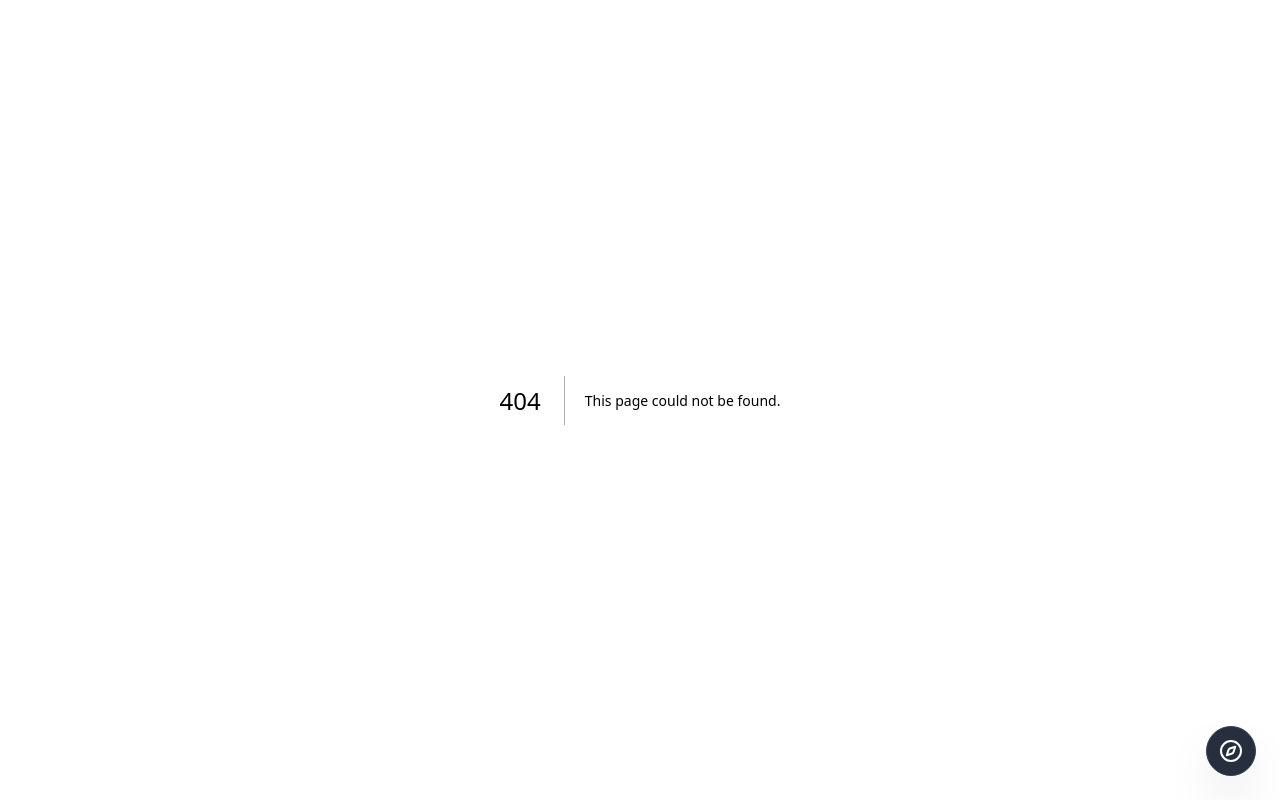
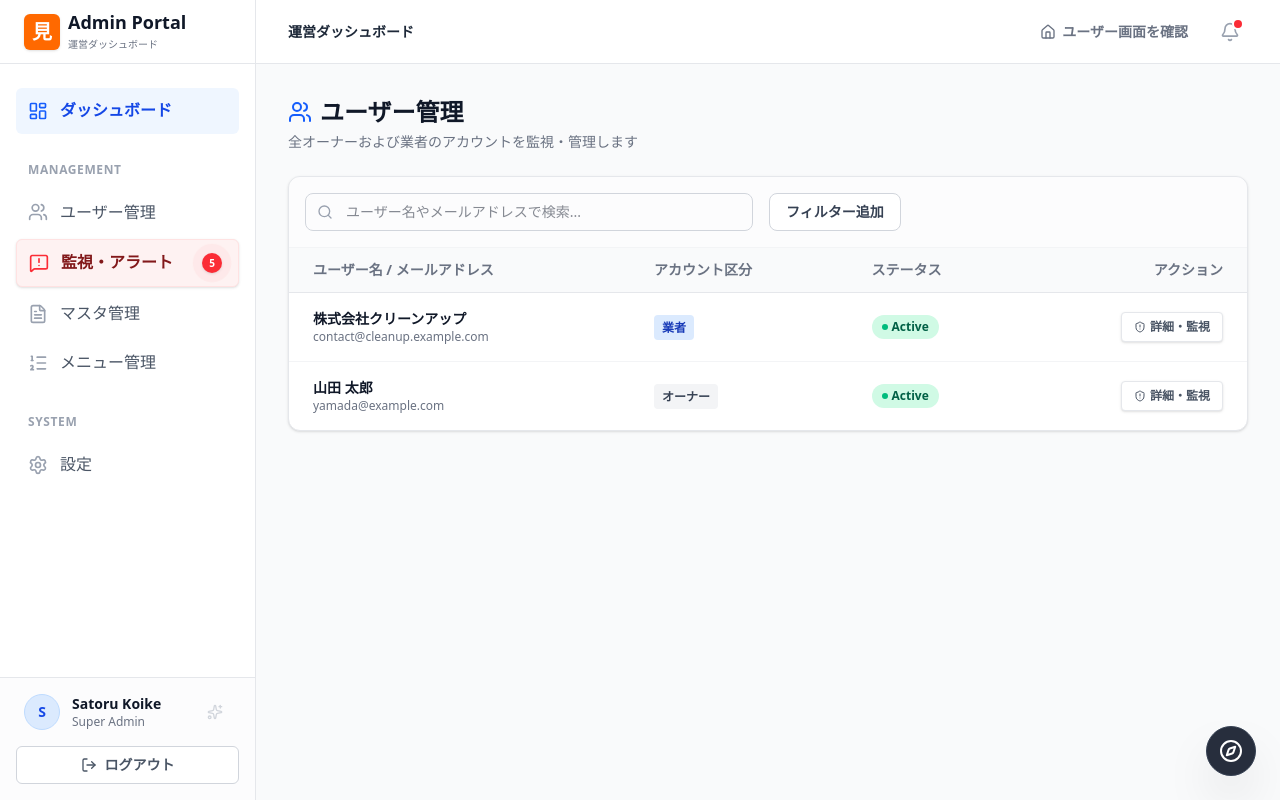
Before and after one commit to satoru-design/mitsukeru-kun, a Next.js app: page /admin/users in a window 1280 px wide. Before the commit this address had no page. Built offline with nearby package versions, Linux system fonts and the light colour scheme.

Commit message:
fix: resolve 404 errors by creating missing list and log index pages

```diff
--- /dev/null
+++ b/src/app/admin/logs/page.tsx
@@ -0,0 +1,39 @@
+import React from 'react';
+import Link from 'next/link';
+import { Activity, ShieldAlert, Heart, MessageSquare } from 'lucide-react';
+
+export default function AdminLogsRootPage() {
+  const logCategories = [
+    { title: 'マッチング＆システム処理', path: '/admin/logs/matching', icon: <Activity className="w-6 h-6 text-blue-500"/>, desc: 'トランザクションやバックエンドの処理ログ' },
+    { title: '不正アクセス・ブラックリスト', path: '/admin/logs/blacklist', icon: <ShieldAlert className="w-6 h-6 text-red-500"/>, desc: 'アクセスブロックやペナルティ実行ログ' },
+    { title: 'お気に入り・保存アクション', path: '/admin/logs/likes', icon: <Heart className="w-6 h-6 text-pink-500"/>, desc: 'ユーザーのブックマーク等のアクティビティ' },
+    { title: 'メッセージ送受信監査', path: '/admin/logs/messages', icon: <MessageSquare className="w-6 h-6 text-emerald-500"/>, desc: 'プラットフォーム内の全チャットメッセージ通信ログ' }
+  ];
+
+  return (
+    <div className="space-y-6 max-w-6xl mx-auto pb-12 animate-in fade-in duration-300">
+      <div className="flex items-center justify-between">
+        <div>
+          <h1 className="text-2xl font-bold text-gray-900 flex items-center gap-2">
+            システム監査ログ
+          </h1>
+          <p className="text-sm text-gray-500 mt-1">システム全体の稼働やユーザーのアクティビティを監視します</p>
+        </div>
+      </div>
+
+      <div className="grid grid-cols-1 md:grid-cols-2 gap-4">
+        {logCategories.map((cat, i) => (
+          <Link key={i} href={cat.path} className="bg-white rounded-xl shadow-sm border border-gray-200 p-6 flex gap-4 hover:border-blue-300 hover:shadow-md transition-all group">
+            <div className="p-3 bg-gray-50 rounded-lg shrink-0 group-hover:scale-110 transition-transform">
+              {cat.icon}
+            </div>
+            <div>
+              <h2 className="text-lg font-bold text-gray-900 mb-1">{cat.title}</h2>
+              <p className="text-sm text-gray-500">{cat.desc}</p>
+            </div>
+          </Link>
+        ))}
+      </div>
+    </div>
+  );
+}
--- /dev/null
+++ b/src/app/admin/users/page.tsx
@@ -0,0 +1,77 @@
+import React from 'react';
+import Link from 'next/link';
+import { Users, Search, MoreVertical, ShieldAlert } from 'lucide-react';
+
+export default function AdminUsersList() {
+  const users = [
+    { id: 1, name: '株式会社クリーンアップ', type: '業者', status: 'Active', email: 'contact@cleanup.example.com' },
+    { id: 2, name: '山田 太郎', type: 'オーナー', status: 'Active', email: 'yamada@example.com' },
+  ];
+
+  return (
+    <div className="space-y-6 max-w-6xl mx-auto pb-12 animate-in fade-in duration-300">
+      <div className="flex items-center justify-between">
+        <div>
+          <h1 className="text-2xl font-bold text-gray-900 flex items-center gap-2">
+            <Users className="w-6 h-6 text-blue-600" /> ユーザー管理
+          </h1>
+          <p className="text-sm text-gray-500 mt-1">全オーナーおよび業者のアカウントを監視・管理します</p>
+        </div>
+      </div>
+
+      <div className="bg-white rounded-xl shadow-sm border border-gray-200 overflow-hidden">
+        <div className="p-4 border-b border-gray-100 flex items-center gap-4 bg-gray-50/50">
+          <div className="relative flex-1 max-w-md">
+            <Search className="absolute left-3 top-1/2 -translate-y-1/2 text-gray-400 w-4 h-4" />
+            <input
+              type="text"
+              placeholder="ユーザー名やメールアドレスで検索..."
+              className="w-full pl-10 pr-4 py-2 border border-gray-300 rounded-lg text-sm focus:ring-2 focus:ring-blue-500 outline-none"
+            />
+          </div>
+          <button className="bg-white border border-gray-300 text-gray-700 px-4 py-2 rounded-lg text-sm font-bold hover:bg-gray-50 hover:shadow-sm transition-all">
+            フィルター追加
+          </button>
+        </div>
+
+        <table className="w-full text-left text-sm whitespace-nowrap">
+          <thead className="bg-gray-50 text-gray-500 border-b border-gray-200">
+            <tr>
+              <th className="px-6 py-3 font-semibold">ユーザー名 / メールアドレス</th>
+              <th className="px-6 py-3 font-semibold">アカウント区分</th>
+              <th className="px-6 py-3 font-semibold">ステータス</th>
+              <th className="px-6 py-3 font-semibold text-right">アクション</th>
+            </tr>
+          </thead>
+          <tbody className="divide-y divide-gray-100">
+            {users.map((user) => (
+              <tr key={user.id} className="hover:bg-gray-50 transition-colors">
+                <td className="px-6 py-4">
+                  <div className="font-semibold text-gray-900">{user.name}</div>
+                  <div className="text-xs text-gray-500">{user.email}</div>
+                </td>
+                <td className="px-6 py-4">
+                  <span className={`px-2 py-1 rounded text-xs font-bold ${
+                    user.type === '業者' ? 'bg-blue-100 text-blue-800' : 'bg-gray-100 text-gray-700'
+                  }`}>
+                    {user.type}
+                  </span>
+                </td>
+                <td className="px-6 py-4">
+                  <span className="inline-flex items-center gap-1 px-2.5 py-1 rounded-full text-xs font-bold bg-emerald-100 text-emerald-800">
+                    <span className="w-1.5 h-1.5 bg-emerald-500 rounded-full"></span> {user.status}
+                  </span>
+                </td>
+                <td className="px-6 py-4 text-right">
+                  <Link href={`/admin/users/${user.id}`} className="bg-white border border-gray-200 hover:border-blue-300 hover:text-blue-600 text-gray-600 px-3 py-1.5 rounded shadow-sm text-xs font-bold transition-all inline-flex items-center gap-1">
+                    <ShieldAlert className="w-3 h-3" /> 詳細・監視
+                  </Link>
+                </td>
+              </tr>
+            ))}
+          </tbody>
+        </table>
+      </div>
+    </div>
+  );
+}
--- /dev/null
+++ b/src/app/vendor/messages/page.tsx
@@ -0,0 +1,24 @@
+import React from 'react';
+import Link from 'next/link';
+import { MessageSquare, ArrowRight } from 'lucide-react';
+
+export default function VendorMessagesPage() {
+  return (
+    <div className="space-y-6 max-w-4xl mx-auto pb-12 animate-in fade-in duration-300 h-full flex flex-col justify-center items-center py-20 text-center">
+      <div className="w-20 h-20 bg-blue-50 text-blue-500 rounded-full flex items-center justify-center mb-6">
+        <MessageSquare className="w-10 h-10" />
+      </div>
+      <h1 className="text-2xl font-bold text-gray-900 mb-2">メッセージ管理</h1>
+      <p className="text-gray-500 mb-8 max-w-md">
+        オーナーからの新規見積もり依頼や、現在進行中のプロジェクトに関するコミュニケーションはすべてこちらで管理します。
+      </p>
+
+      <div className="bg-white border-2 border-dashed border-gray-200 rounded-2xl p-8 w-full max-w-md">
+        <p className="text-sm font-bold text-gray-600 mb-4">現在、コンバージョンにつながりやすい「SaaS CRM専用ダッシュボード」への完全移行を進めております。</p>
+        <Link href="/vendor-admin" className="bg-blue-600 hover:bg-blue-700 text-white font-bold py-3 px-6 rounded-xl flex items-center justify-center gap-2 transition-all shadow-md hover:-translate-y-0.5">
+          新CRMダッシュボード（Kanban）を開く <ArrowRight className="w-4 h-4" />
+        </Link>
+      </div>
+    </div>
+  );
+}
```
